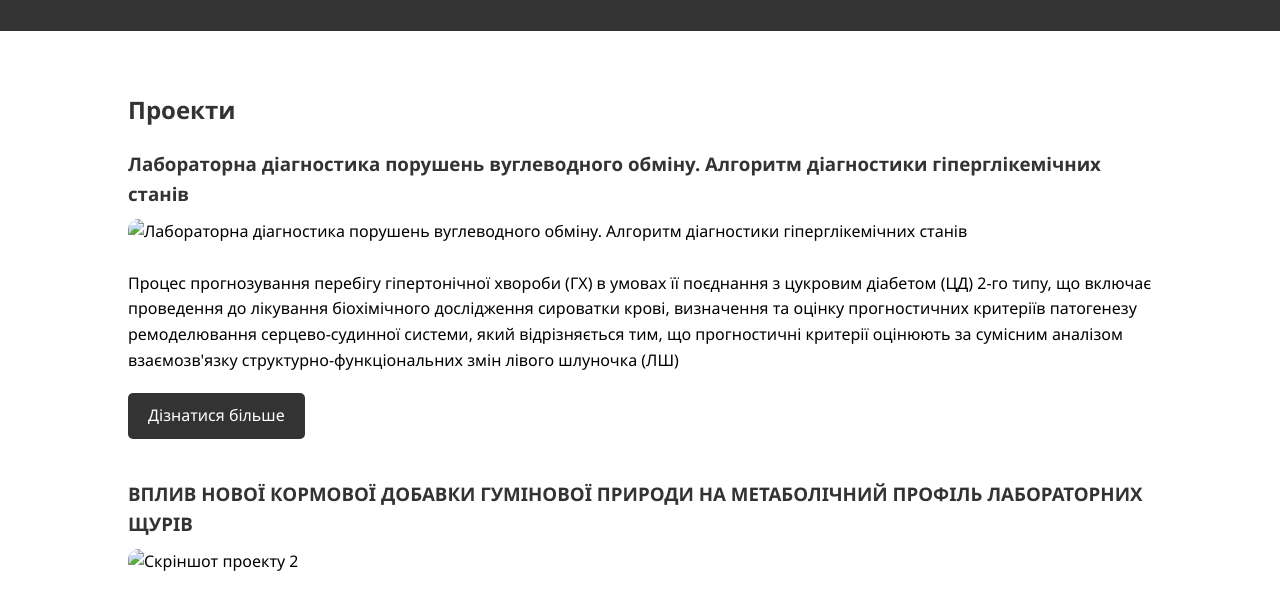
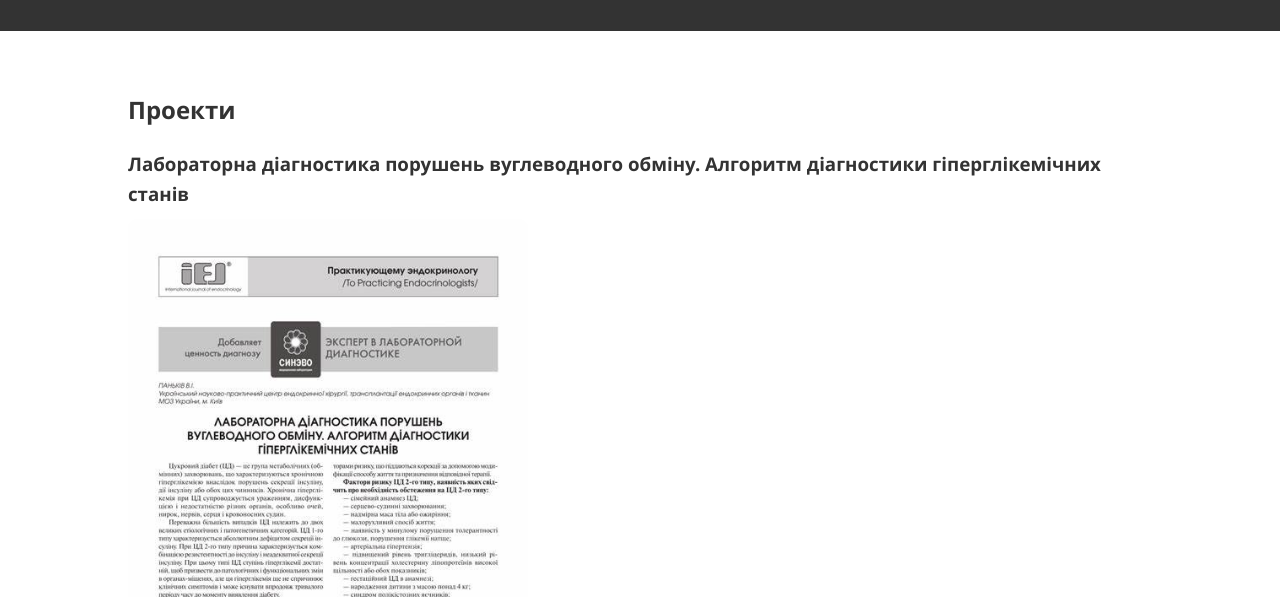
Before and after one commit to KovtunSandra/Final_project, a plain HTML site: page projects.html in a window 1280 px wide. Shown: the part 137-734 px from the top of the page. Drawn offline with Linux system fonts and the light colour scheme.

Commit message:
Update projects.html

```diff
--- a/projects.html
+++ b/projects.html
@@ -23,13 +23,13 @@
                 <h2>Проекти</h2>
                 <div class="project">
                     <h3>Лабораторна діагностика порушень вуглеводного обміну. Алгоритм діагностики гіперглікемічних станів</h3>
-                    <img src="./images/Project_1.jpg" alt="Лабораторна діагностика порушень вуглеводного обміну. Алгоритм діагностики гіперглікемічних станів" class="Project_1">
+                    <img src="Project_1.jpg" alt="Project_1">
                     <p>Процес прогнозування перебігу гіпертонічної хвороби (ГХ) в умовах її поєднання з цукровим діабетом (ЦД) 2-го типу, що включає проведення до лікування біохімічного дослідження сироватки крові, визначення та оцінку прогностичних критеріїв патогенезу ремоделювання серцево-судинної системи, який відрізняється тим, що прогностичні критерії оцінюють за сумісним аналізом взаємозв'язку структурно-функціональних змін лівого шлуночка (ЛШ)</p>
                     <a href="https://www.researchgate.net/publication/358202147_Laboratorna_diagnostika_porusen_vuglevodnogo_obminu_Algoritm_diagnostiki_giperglikemicnih_staniv" class="btn" target="_blank">Дізнатися більше</a>
                 </div>
                 <div class="project">
                     <h3>ВПЛИВ НОВОЇ КОРМОВОЇ ДОБАВКИ ГУМІНОВОЇ ПРИРОДИ НА МЕТАБОЛІЧНИЙ ПРОФІЛЬ ЛАБОРАТОРНИХ ЩУРІВ</h3>
-                    <img src="./images/Project_2.png" alt="Скріншот проекту 2">
+                    <img src="Project_2.png" alt="Project_2">
                     <p>Спосіб лікування атеросклеротичної хвороби у хворих на метаболічний синдром в поєднанні з цукровим діабетом 2 типу шляхом використання гіполіпідемічних препаратів, який відрізняється тим, що додатково призначають препарат групи тіазолідиндіонів.</p>
                     <a href="https://uapatents.com/2-32625-sposib-likuvannya-aterosklerotichno-khvorobi-u-khvorikh-na-metabolichnijj-sindrom-v-poehdnanni-z-cukrovim-diabetom-2-tipu.html" class="btn" target="_blank">Дізнатися більше</a>
                 </div>
```
